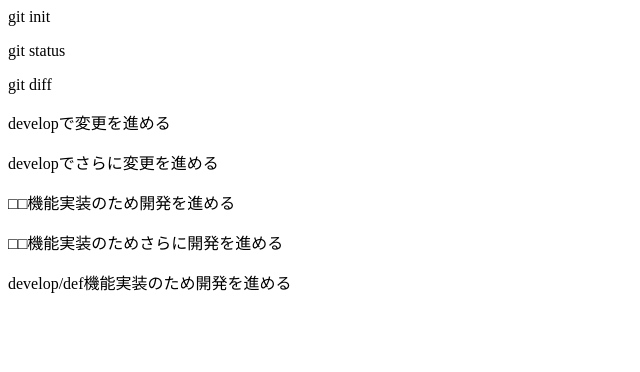
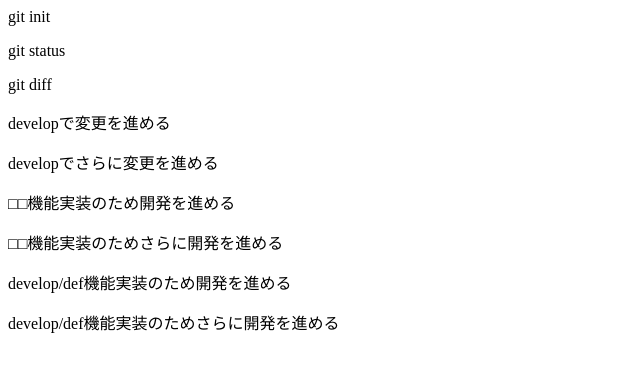
Before and after one commit to cankan7/git_test, a plain HTML site: page index.html in a window 1280 px wide. Shown: the whole page, without its empty margins (0-640 px from the left). Drawn offline with Linux system fonts and the light colour scheme.

Commit message:
develop/def機能実装のためさらに開発を進める

```diff
--- a/index.html
+++ b/index.html
@@ -6,3 +6,4 @@
 <p>□□機能実装のため開発を進める</p>
 <p>□□機能実装のためさらに開発を進める</p>
 <p>develop/def機能実装のため開発を進める</p>
+<p>develop/def機能実装のためさらに開発を進める</p>
```
